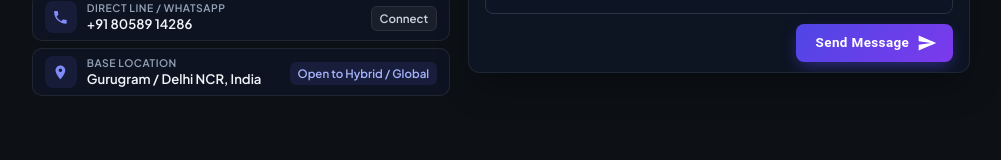
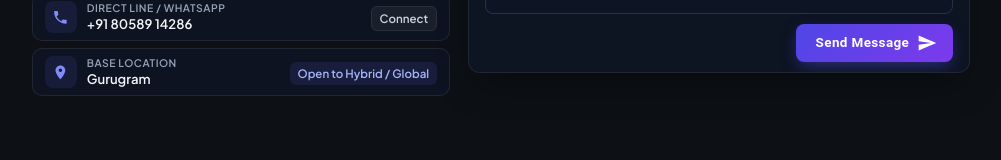
Before and after one commit to Ashishpandla07/Portfolio, a React (Create React App) app: page / in a window 1280 px wide. Shown: the part 5286-5446 px from the top of the page, without its empty margins (269-1270 px from the left). Built offline with nearby package versions, Linux system fonts and the light colour scheme.

Commit message:
Update Base Location to Gurugram only in Contact section

```diff
--- a/src/components/Contact.tsx
+++ b/src/components/Contact.tsx
@@ -211,7 +211,7 @@ function Contact() {
                   </div>
                   <div className="channel-details">
                     <span className="channel-label">Base Location</span>
-                    <span className="channel-value">Gurugram / Delhi NCR, India</span>
+                    <span className="channel-value">Gurugram</span>
                   </div>
                   <div className="channel-actions">
                     <span className="location-pill">Open to Hybrid / Global</span>
@@ -362,7 +362,7 @@ function Contact() {
               </div>
               <div className="contact-item">
                 <span className="contact-label">Location:</span>
-                <span className="contact-val">Gurugram, Haryana, India</span>
+                <span className="contact-val">Gurugram</span>
               </div>
               <div className="contact-item">
                 <span className="contact-label">Availability:</span>
```
